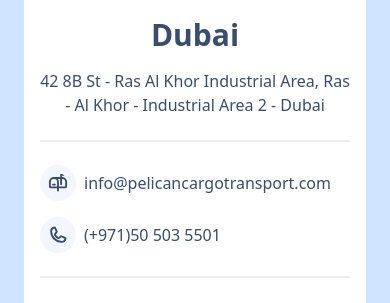
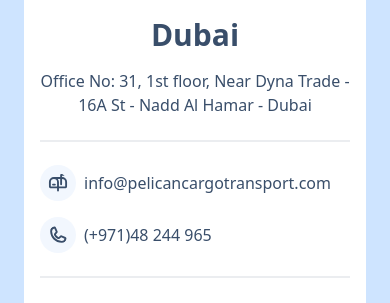
Before and after one commit to appetite-studio-team/pelican-cargo-website, a Next.js app: page /contact in a window 390 px wide. Shown: the part 405-708 px from the top of the page. Built offline with nearby package versions, Linux system fonts and the light colour scheme.

Commit message:
💬 update phone & address

```diff
--- a/src/app/contact/page.tsx
+++ b/src/app/contact/page.tsx
@@ -21,8 +21,14 @@
                   Dubai
                 </p>
                 <p className="max-w-80 text-center lg:text-left">
-                  42 8B St - Ras Al Khor Industrial Area, Ras - Al Khor -
-                  Industrial Area 2 - Dubai
+                  <a
+                    href="https://maps.app.goo.gl/BjoRyZFaCr9mg1L88?g_st=iwb"
+                    target="_blank"
+                    rel="noopener noreferrer"
+                    className="hover:text-primary"
+                  >
+                    Office No: 31, 1st floor, Near Dyna Trade - 16A St - Nadd Al Hamar - Dubai
+                  </a>
                 </p>
                 <div className="divider" />
                 <a
@@ -33,11 +39,11 @@
                   info@pelicancargotransport.com
                 </a>
                 <a
-                  href="tel:+971 50 503 5501"
+                  href="tel:+971 48 244 965"
                   className="flex items-center gap-2 font-medium"
                 >
                   <PiPhoneBold className="bg-base-200 rounded-full p-2 text-4xl" />{" "}
-                  (+971)50 503 5501
+                  (+971)48 244 965
                 </a>
                 <div className="divider mb-8" />
                 <Socials />
```
